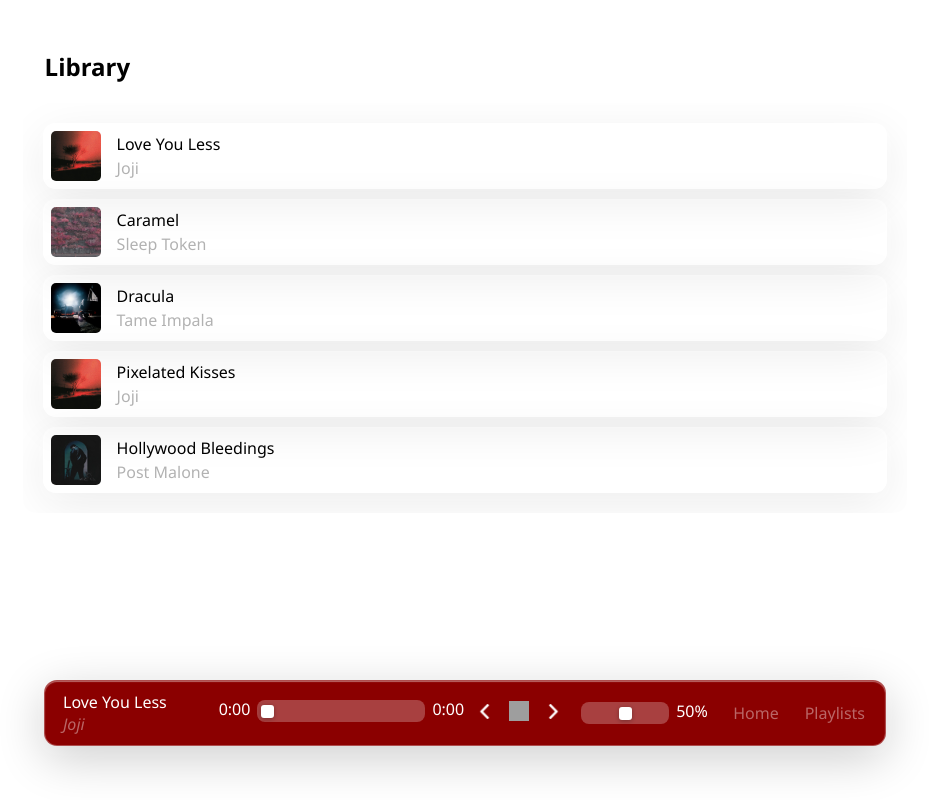
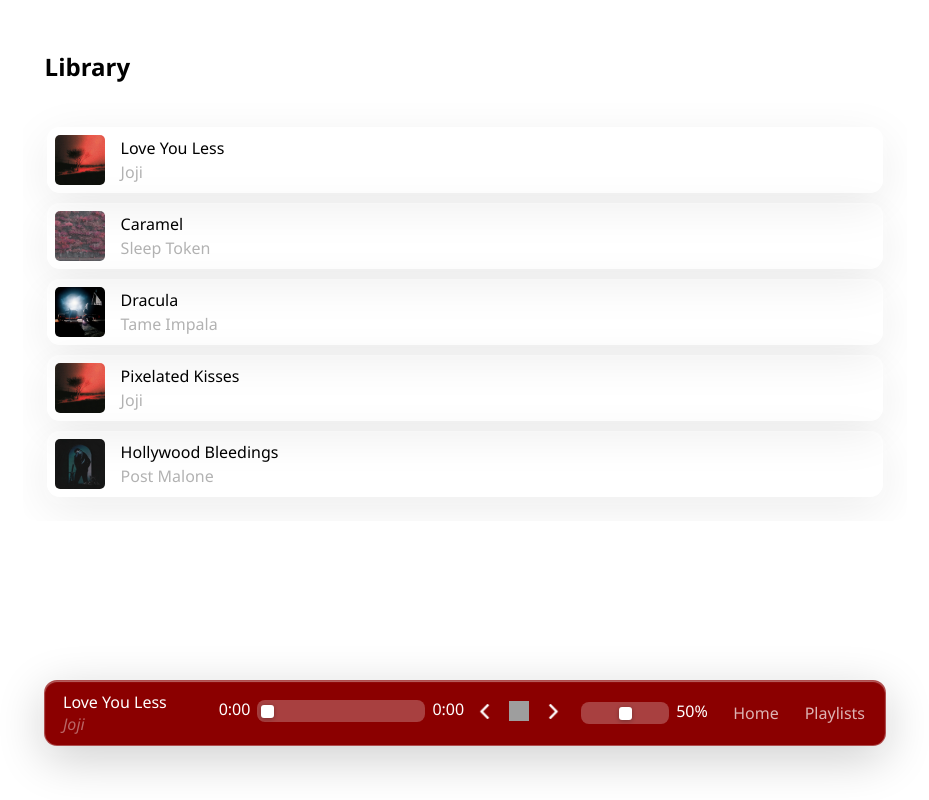
Before and after one commit to muhammadhshafqat/Sonder-Music-Player, a React (Vite) app: page / in a window 1280 px wide. Shown: the whole page, without its empty margins (175-1104 px from the left). Built offline with nearby package versions, Linux system fonts and the light colour scheme; grey boxes are pictures that could not be loaded.

Commit message:
small design changes

```diff
--- a/src/styles/dock.css
+++ b/src/styles/dock.css
@@ -88,7 +88,7 @@
 
 .nav a {
   color: white;
-  opacity: 40%;
+  opacity: 70%;
   text-decoration: none;
   padding: 5px 10px;
   border-radius: 8px;
--- a/src/styles/library.css
+++ b/src/styles/library.css
@@ -12,7 +12,7 @@
   padding-left: 22px;
 }
 .track-container {
-  padding: 20px;
+  padding: 24px;
   border-radius: 13px;
   max-height: 370px;
   overflow-y: auto;
```
